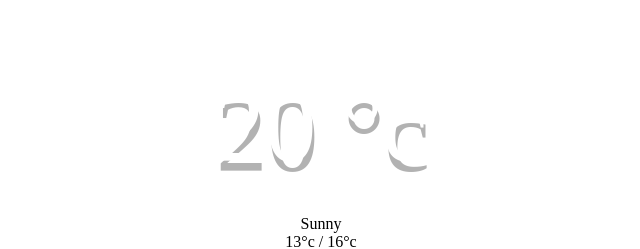
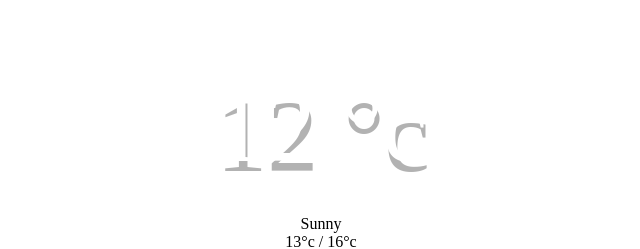
Before and after one commit to hamzadarej/Weather-App, a website: page src/index.html in a window 1280 px wide. Shown: the part 158-407 px from the top of the page, without its empty margins (319-959 px from the left). Drawn offline with nearby package versions, Linux system fonts and the light colour scheme; files that its build step writes are made by us from their sources.

Commit message:
scssChange

```diff
--- a/package.json
+++ b/package.json
@@ -30,5 +30,6 @@
     "npm-run-all": "^4.1.5",
     "sass": "^1.32.13"
   },
+  "dependencies": {},
   "description": ""
 }
--- a/src/index.html
+++ b/src/index.html
@@ -25,7 +25,7 @@
           <div class="date">Monday 17 May 2021</div>
         </section>
         <div class="current">
-          <div class="temp"><span class="tempN">20</span> <span>°c</span></div>
+          <div class="temp"><span class="tempN">12</span> <span>°c</span></div>
           <div class="weather">Sunny</div>
           <div class="hi-low">13°c / 16°c</div>
         </div>
```
